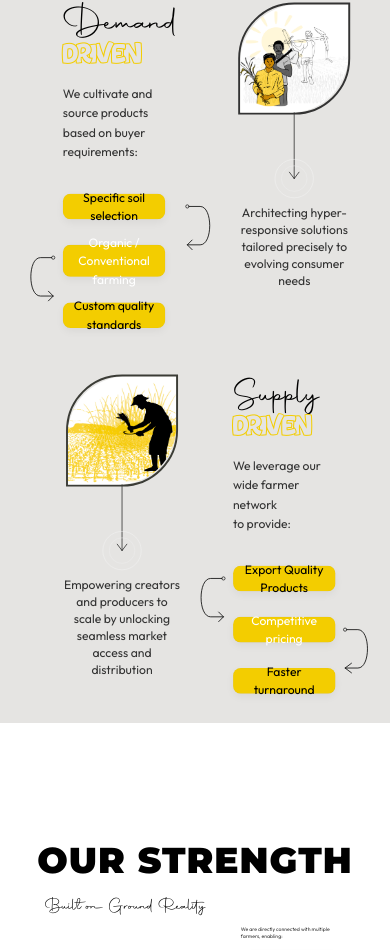
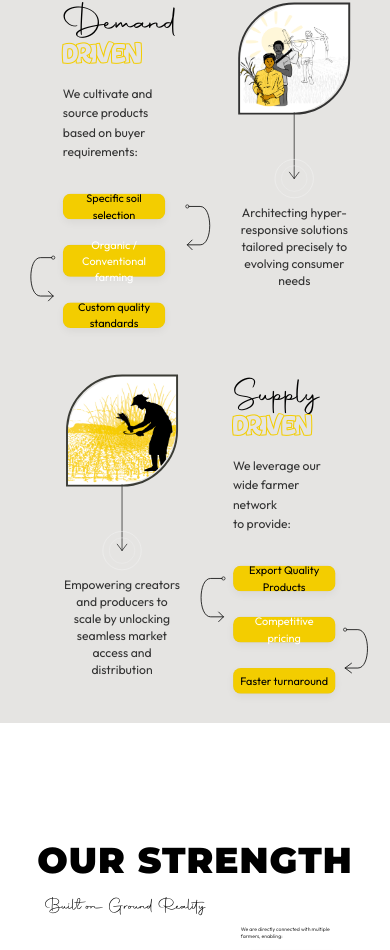
Before and after one commit to seenuoff-tech/x-pact-ventures, a React (Vite) app: page /about in a window 390 px wide. Shown: the part 1608-2558 px from the top of the page. Built offline with nearby package versions, Linux system fonts and the light colour scheme.

Commit message:
Change yellow card text to 11px visual in mobile view

```diff
--- a/src/components/HowWeWork.tsx
+++ b/src/components/HowWeWork.tsx
@@ -373,7 +373,7 @@ const ProcessCardFixed: React.FC<{ bg: string; color: string; title: string; hei
       fontStyle: 'normal',
       color,
       textAlign: 'center',
-      fontSize: '38px'
+      fontSize: '34px'
     }}>{title}</span>
   </motion.div>
 );
--- a/src/components/SupplyDriven.tsx
+++ b/src/components/SupplyDriven.tsx
@@ -357,7 +357,7 @@ const ProcessCardFixed: React.FC<{ bg: string; color: string; title: string }> =
       fontStyle: 'normal',
       color,
       textAlign: 'center',
-      fontSize: '38px'
+      fontSize: '34px'
     }}>{title}</span>
   </motion.div>
 );
```
